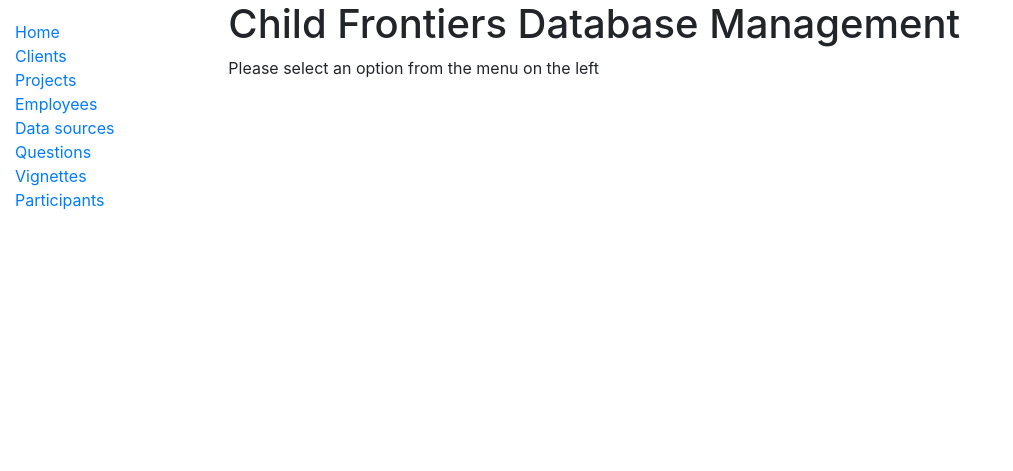
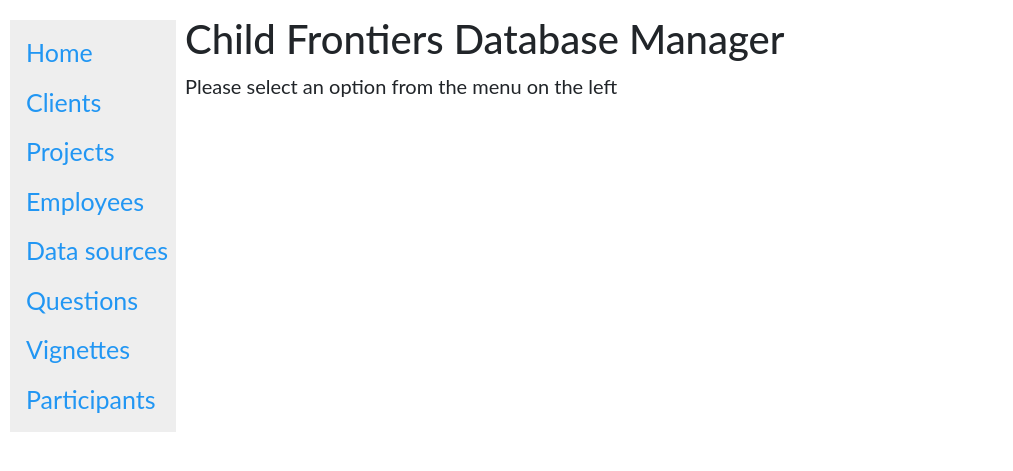
Before and after one commit to athammavongsa1/childfrontiers, a Django app: page /UI/ in a window 1280 px wide. Shown: the top 471 px of the page, without its empty margins (0-1013 px from the left). Run offline with Django 3.2, Linux system fonts and the light colour scheme; data that the repository does not hold is empty; some libraries are stand-ins or nearby versions.

Commit message:
Initial upload

```diff
--- a/UI/views.py
+++ b/UI/views.py
@@ -36,7 +36,7 @@ class ClientUpdate(UpdateView):
 
 class ClientDelete(DeleteView):
     model = Client
-    success_url = reverse_lazy('index')
+    success_url = reverse_lazy('client_list')
 
 class ClientDetailView(generic.DetailView):
     model = Client
--- a/templates/UI/client_confirm_delete.html
+++ b/templates/UI/client_confirm_delete.html
@@ -4,7 +4,7 @@
 
 <h1>Delete Client</h1>
 
-<p>Are you sure you want to delete the author: {{ client }}?</p>
+<p>Are you sure you want to delete the client: {{ client.name }}?</p>
 
 <form action="" method="POST">
   {% csrf_token %}
--- a/templates/UI/client_list.html
+++ b/templates/UI/client_list.html
@@ -5,9 +5,9 @@
   {% if client_list %}
   <ul>
     {% for client in client_list %}
-      <li>
+      <p>
         <a href="{{ client.get_absolute_url }}">{{ client.name }}</a>
-      </li>
+      </p>
     {% endfor %}
   </ul>
   {% else %}
--- a/templates/base_generic.html
+++ b/templates/base_generic.html
@@ -1,4 +1,4 @@
-<!DOCTYPE html>
+{% comment %}<!DOCTYPE html>
 <html lang="en">
 <head>
   <meta charset="utf-8">
@@ -29,4 +29,82 @@
     </div>
   </div>
 </body>
+</html>{% endcomment %}
+
+
+<!-- HTML for menu adapted from https://bit.ly/2SIi5WL -->
+<!DOCTYPE html>
+<html>
+<head>
+    <meta charset="utf-8">
+    <meta name="viewport" content="width=device-width, initial-scale=1">
+    <link rel="stylesheet" href="https://stackpath.bootstrapcdn.com/bootstrap/4.1.3/css/bootstrap.min.css"
+          integrity="sha384-MCw98/SFnGE8fJT3GXwEOngsV7Zt27NXFoaoApmYm81iuXoPkFOJwJ8ERdknLPMO" crossorigin="anonymous">
+    <!-- Add additional CSS in static file  -->
+    {% load static %}
+    <link rel="stylesheet" href="{% static 'css/styles.css' %}">
+
+    <style>
+        body {
+            font-family: "Lato", sans-serif;
+        }
+
+        .sidenav {
+            width: 166px;
+            position: fixed;
+            z-index: 1;
+            top: 20px;
+            left: 10px;
+            background: #eee;
+            overflow-x: hidden;
+            padding: 8px 0;
+        }
+
+        .sidenav a {
+            padding: 6px 8px 6px 16px;
+            text-decoration: none;
+            font-size: 25px;
+            color: #2196F3;
+            display: block;
+        }
+
+        .sidenav a:hover {
+            color: #064579;
+        }
+
+        .main {
+            margin-left: 175px; /* Same width as the sidebar + left position in px */
+            font-size: 20px; /* Increased text to enable scrolling */
+            padding: 15px 10px;
+        }
+
+        @media screen and (max-height: 450px) {
+            .sidenav {
+                padding-top: 15px;
+            }
+
+            .sidenav a {
+                font-size: 18px;
+            }
+        }
+    </style>
+</head>
+<body>
+
+<div class="sidenav">
+    <a href="{% url 'index' %}">Home</a>
+    <a href="{% url 'client_list' %}">Clients</a>
+    <a href="">Projects</a>
+    <a href="">Employees</a>
+    <a href="">Data sources</a>
+    <a href="">Questions</a>
+    <a href="">Vignettes</a>
+    <a href="">Participants</a>
+</div>
+
+<div class="main">
+    {% block content %}{% endblock %}
+</div>
+
+</body>
 </html>
--- a/templates/index.html
+++ b/templates/index.html
@@ -1,6 +1,6 @@
 {% extends "base_generic.html" %}
 
 {% block content %}
-    <h1>Child Frontiers Database Management</h1>
+    <h1>Child Frontiers Database Manager</h1>
     <p>Please select an option from the menu on the left</p>
 {% endblock %}
```
